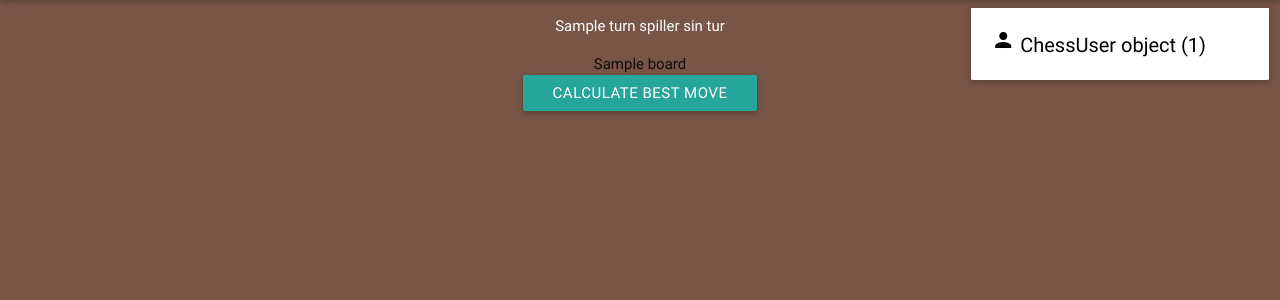
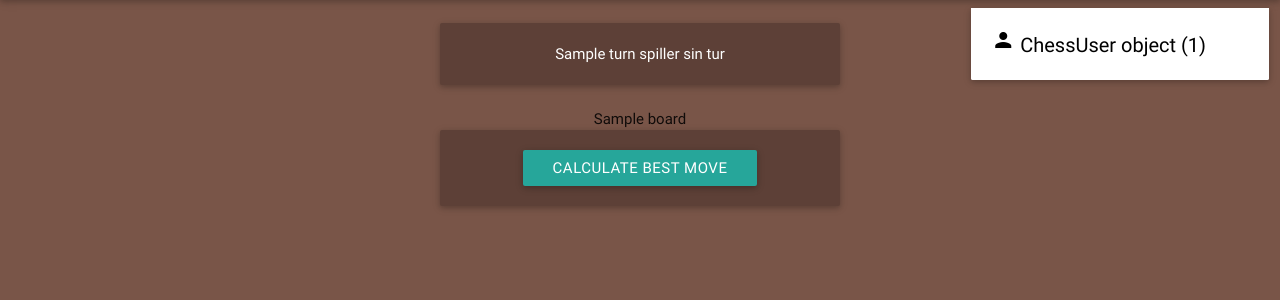
Before and after one commit to reaVen-/chess-server, a Django app: template chess_logic/templates/game.html in a window 1280 px wide. Shown: the part 64-364 px from the top of the page. Run offline with Django 3.2, Linux system fonts and the light colour scheme; tables that the repository leaves empty hold one stand-in row (values such as "Sample post"); the template is opened without the code that fills it: values that come from a table or form of the project are taken from there, most other values are stand-ins (such as "Sample title", 1, 10 or a date in 2020); some libraries are stand-ins or nearby versions.

Commit message:
fixed syntax

```diff
--- a/chess_logic/templates/game.html
+++ b/chess_logic/templates/game.html
@@ -64,7 +64,13 @@
 
 <div class="col s6">
 	<div id="board">
-		<div id="status"> </div>
+		<br>
+		<div class="card brown darken-2" style="width:400px;margin:auto;">
+			<div class="card-content">
+				<div id="status"> </div>
+			</div>
+		</div>
+		<br>
 		<div class="replace" id="replace_pawn_white">
 			<a class="rpiece" href="/game/?replace=D"><img src="/static/imgs/Dronningw.png"></a>
 			<a class="rpiece" href="/game/?replace=T"><img src="/static/imgs/Trnw.png"></a>
@@ -79,8 +85,12 @@
 		</div>
 		{{board|safe}}
 		<br>
-		<button class="btn" onclick="poll_best_move()"> Calculate best move </button>
-		<div id="best_move"> </div>
+		<div class="card brown darken-2" style="width:400px;margin:auto;">
+			<div class="card-content">
+				<button class="btn" onclick="poll_best_move()"> Calculate best move </button>
+				<div id="best_move"> </div>
+			</div>
+		</div>
 	</div>
 
 
```
Also changed, not shown: chess_logic/views.py (+5 -3 lines).
